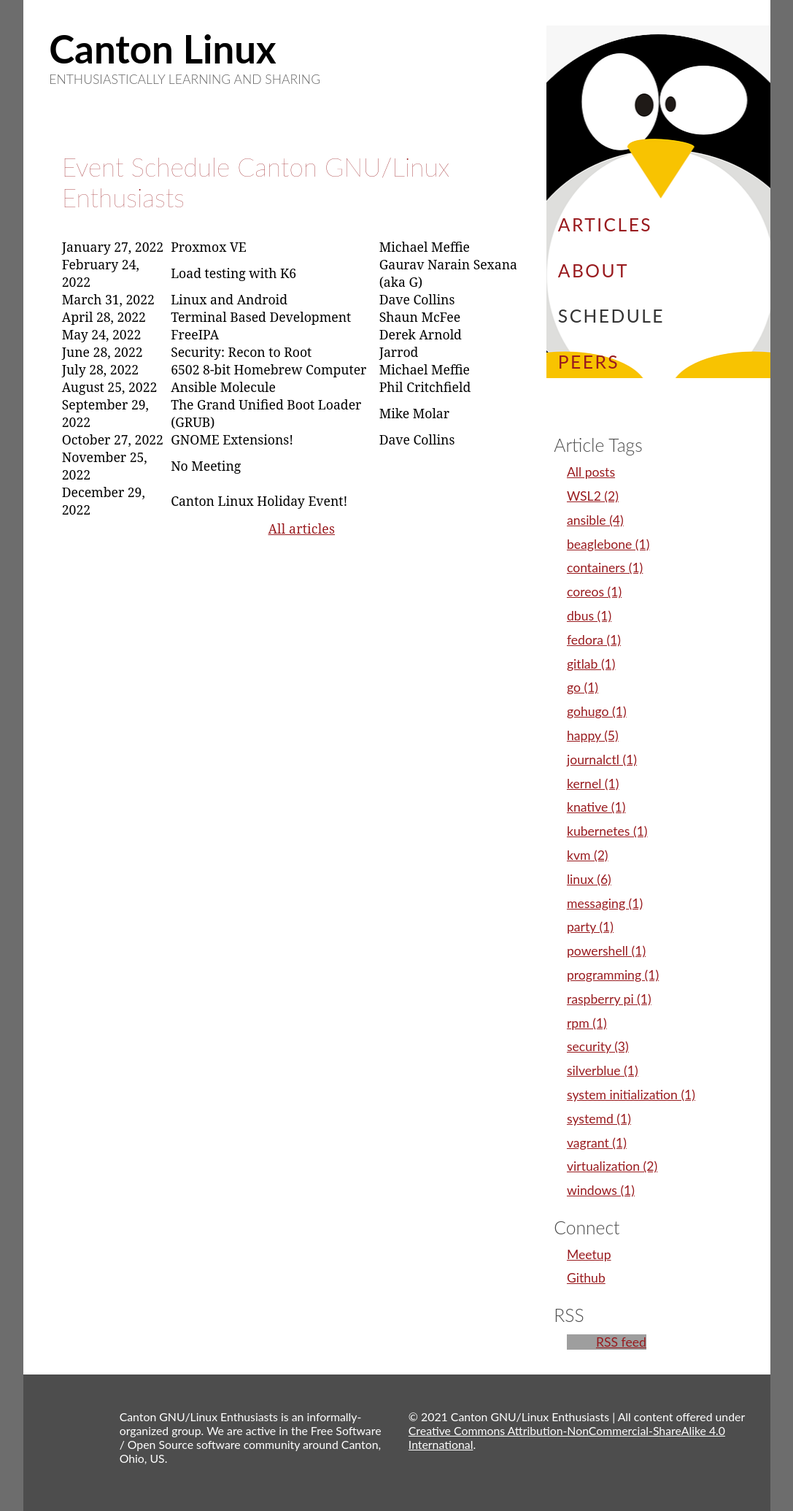
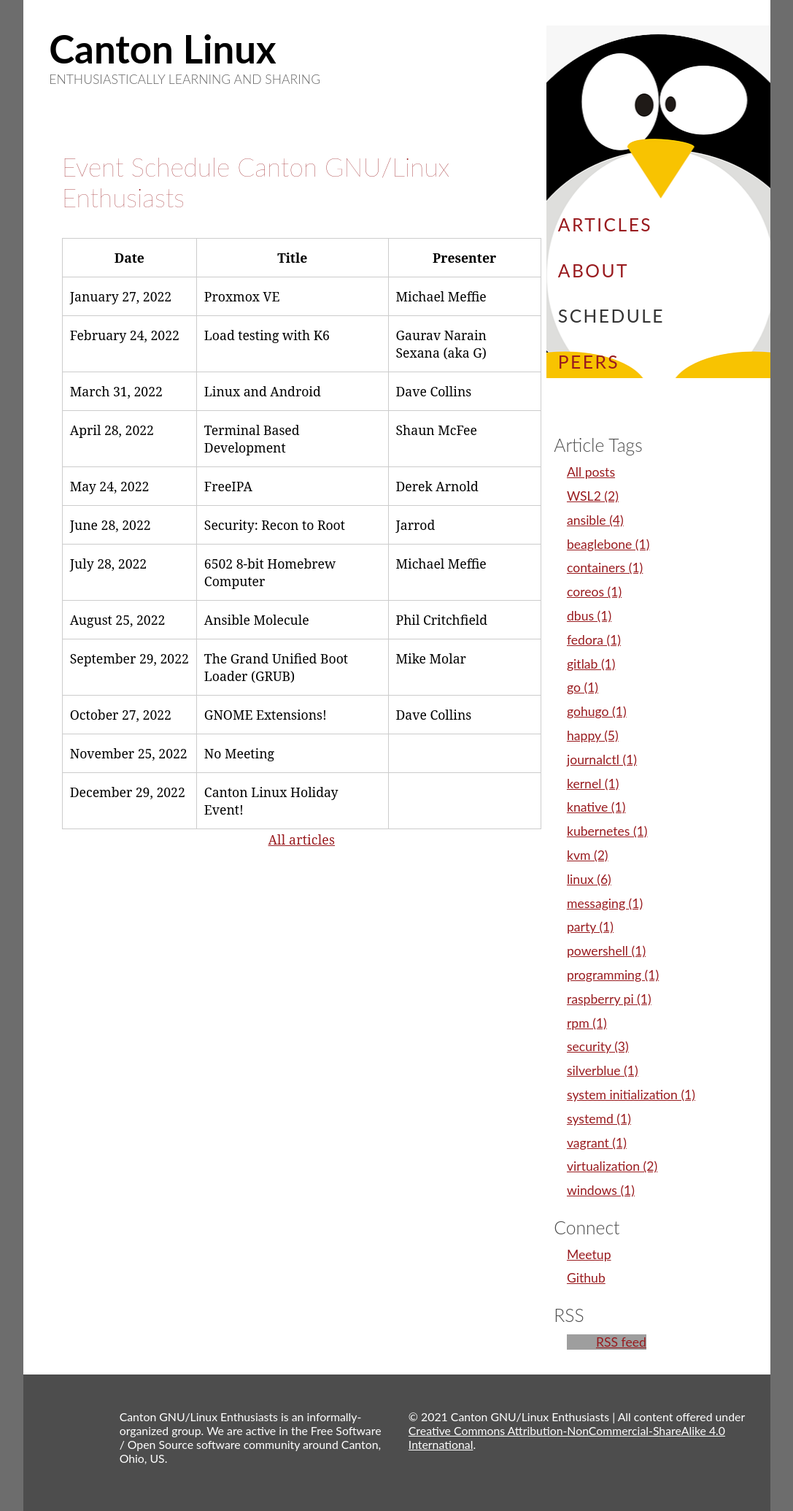
Before and after one commit to CantonLinux/cantonlinux.org, a Jekyll site: the page built from schedule.md, in a window 1280 px wide. Shown: the whole page at 73% size, without its empty margins (96-1183 px from the left). Built offline with Jekyll 4.4.1, drawn with Linux system fonts in a browser that asks for light colours; grey boxes are pictures that could not be loaded.

Commit message:
Fix schedule table formatting

```diff
--- a/css/main.css
+++ b/css/main.css
@@ -271,7 +271,9 @@ table {
 }
 td,
 th {
-  padding: 0;
+  /* padding: 0; */
+  padding: 14px 10px 14px 10px;
+  border: 1px solid #ccc;
 }
  /* end normalize styles*/
  /* syntax highlighting*/
--- a/schedule.md
+++ b/schedule.md
@@ -6,11 +6,16 @@ title: Schedule
 # Event Schedule {{site.orgname}}
 
 <table>
+    <tr>
+        <th valign="top">Date</th>
+        <th valign="top">Title</th>
+        <th valign="top">Presenter</th>
+    </tr>
 {% for event in site.data.schedule %}
     <tr>
-        <td>{{ event.date }}</td>
-        <td>{{ event.title }}</td>
-        <td>{{ event.presenter }}</td>
+        <td valign="top">{{ event.date | replace: ' ', '&nbsp;' }}</td>
+        <td valign="top">{{ event.title }}</td>
+        <td valign="top">{{ event.presenter }}</td>
     </tr>
 {% endfor %}
 </table>
```
